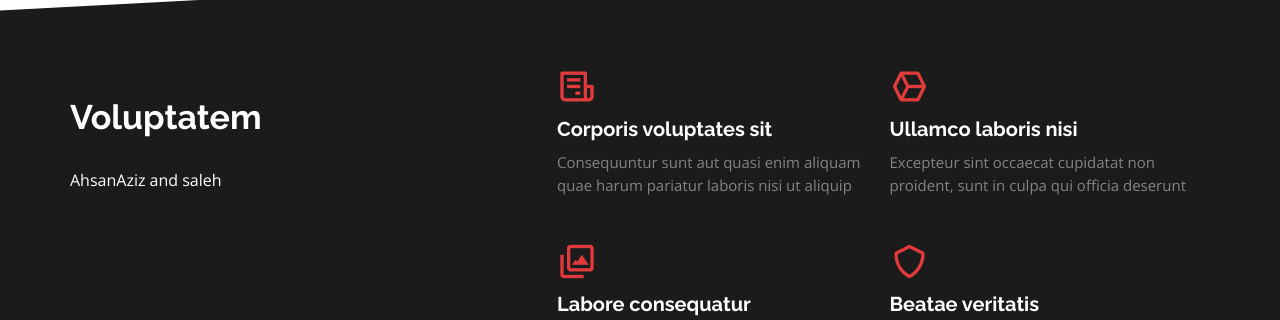
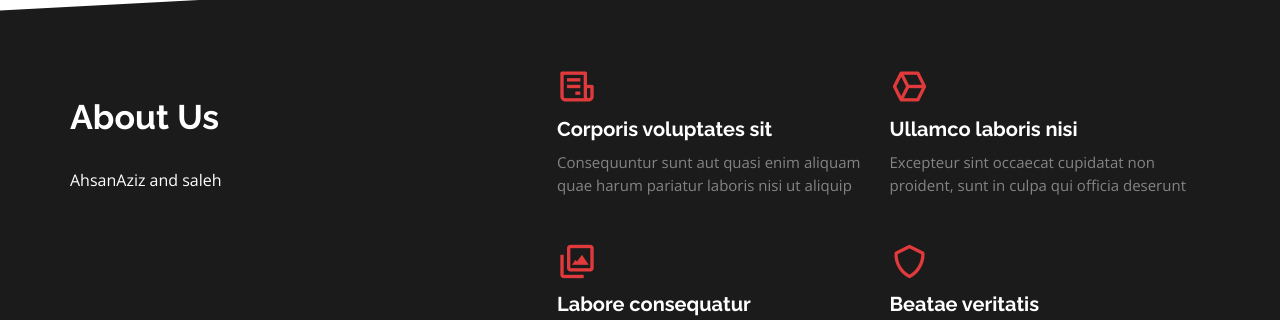
Before and after one commit to salehge901/FYP.github.io, a Django app: page /about in a window 1280 px wide. Shown: the part 83-403 px from the top of the page. Run offline with Django 3.2, Linux system fonts and the light colour scheme; some libraries are stand-ins or nearby versions.

Commit message:
Update about.html
title changed.

```diff
--- a/fyproject/templates/vib/about.html
+++ b/fyproject/templates/vib/about.html
@@ -11,7 +11,7 @@
         <div class="row no-gutters">
           <div class="content col-xl-5 d-flex align-items-stretch">
             <div class="content">
-              <h3>Voluptatem</h3>
+              <h3>About Us</h3>
                 <p>AhsanAziz and saleh    </p>
             </div>
 
```
